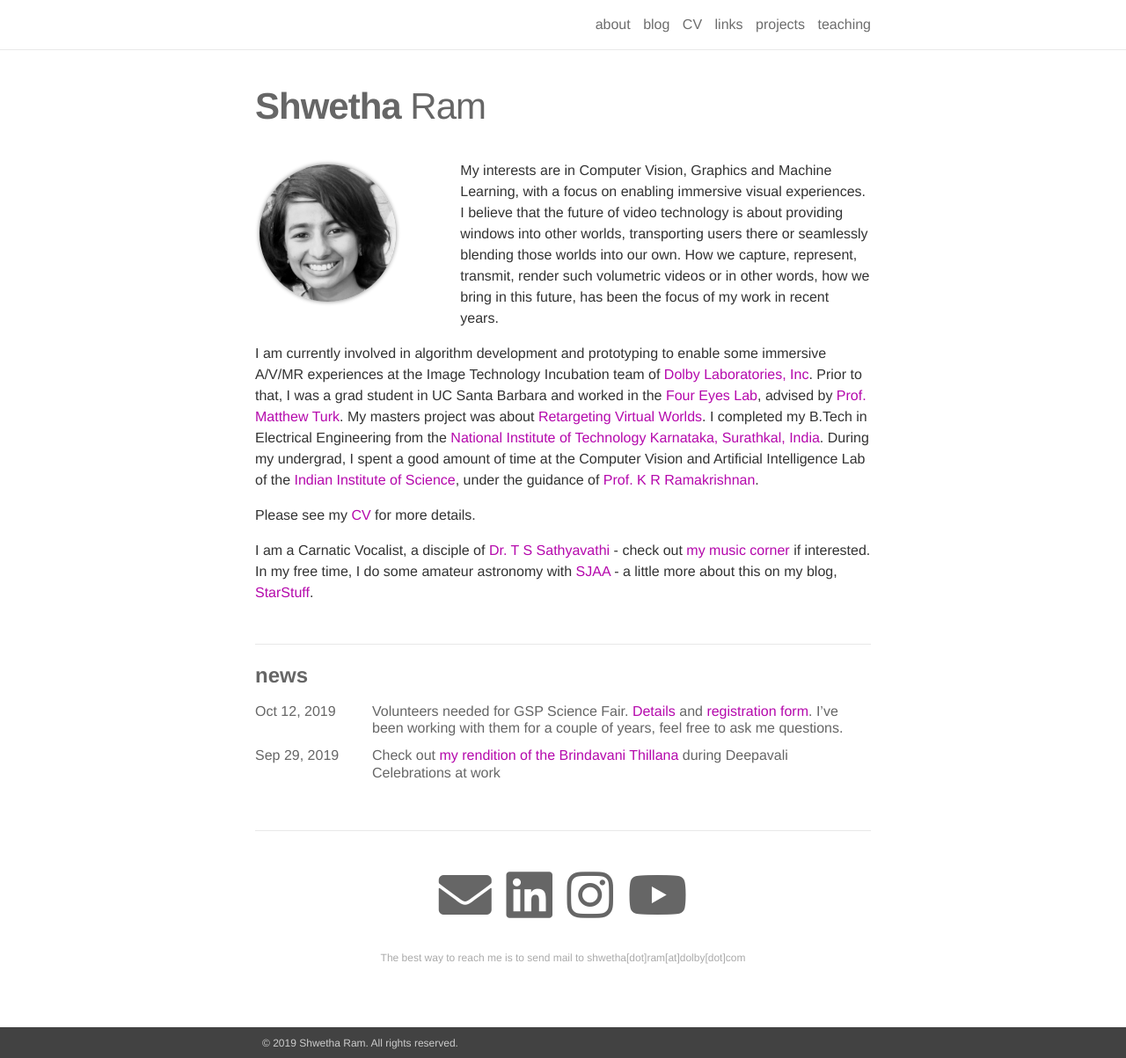
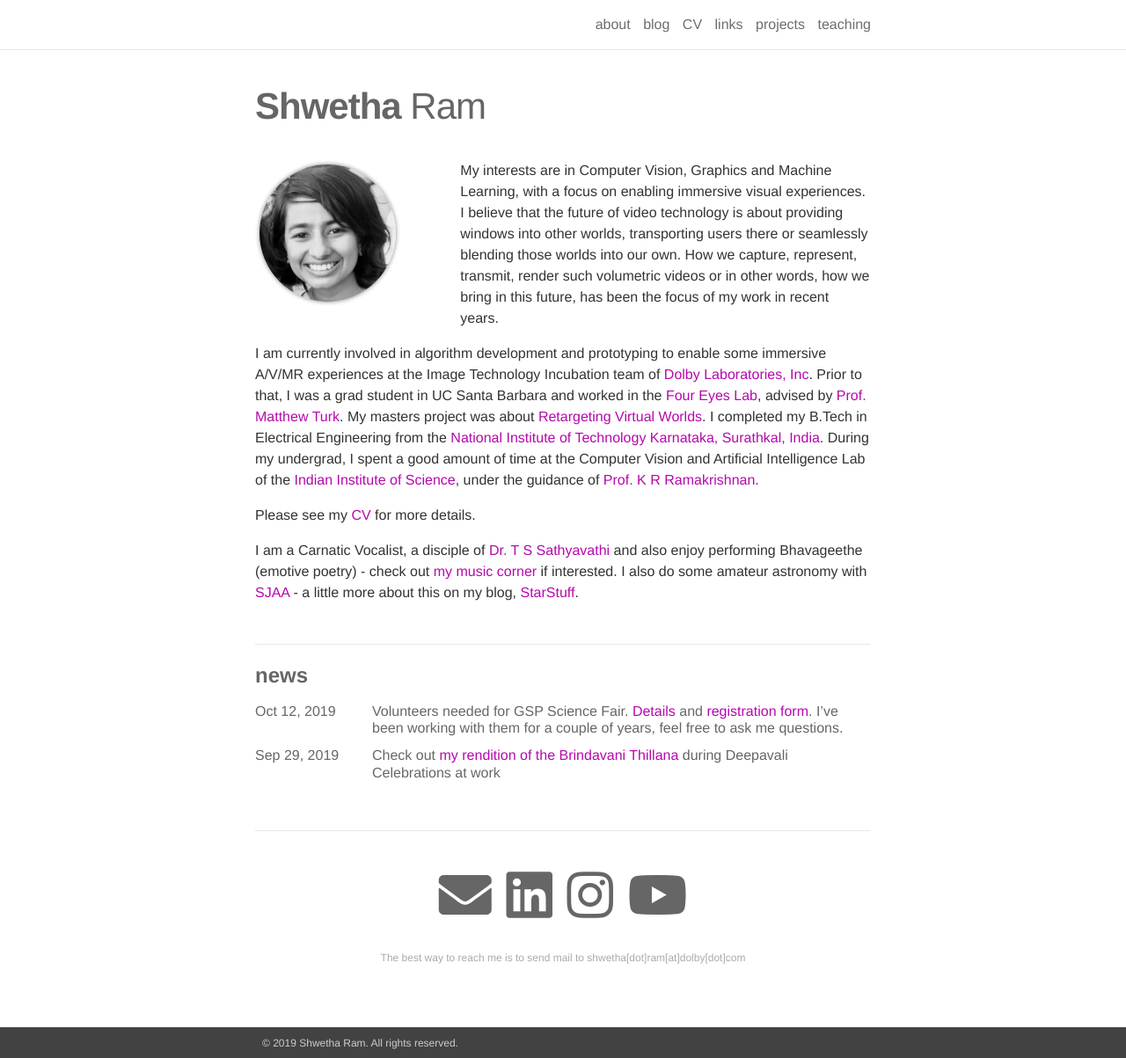
Before and after one commit to shwetharam0407/shwetharam0407.github.io, a Jekyll site: the page built from _pages/about.md, in a window 1280 px wide and 1203 px high. Shown: the whole window at 88% size. Built offline with Jekyll 4.4.1, drawn with Linux system fonts in a browser that asks for light colours; nearby versions of some CDN libraries.

Commit message:
modified about to add bhavageethe

```diff
--- a/_pages/about.md
+++ b/_pages/about.md
@@ -19,4 +19,4 @@ I am currently involved in algorithm development and prototyping to enable some
 
 Please see my [CV](/CV/) for more details.
 
-I am a Carnatic Vocalist, a disciple of [Dr. T S Sathyavathi](https://www.tssathyavathi.com) - check out [my music corner](https://shwetharam0407.github.io/music-corner/) if interested. In my free time, I do some amateur astronomy with  [SJAA](https://www.sjaa.net) - a little more about this on my blog, [StarStuff](https://shwetharam0407.github.io/star-stuff/).
+I am a Carnatic Vocalist, a disciple of [Dr. T S Sathyavathi](https://www.tssathyavathi.com) and also enjoy performing Bhavageethe (emotive poetry) - check out [my music corner](https://shwetharam0407.github.io/music-corner/) if interested. I also do some amateur astronomy with  [SJAA](https://www.sjaa.net) - a little more about this on my blog, [StarStuff](https://shwetharam0407.github.io/star-stuff/).
```
